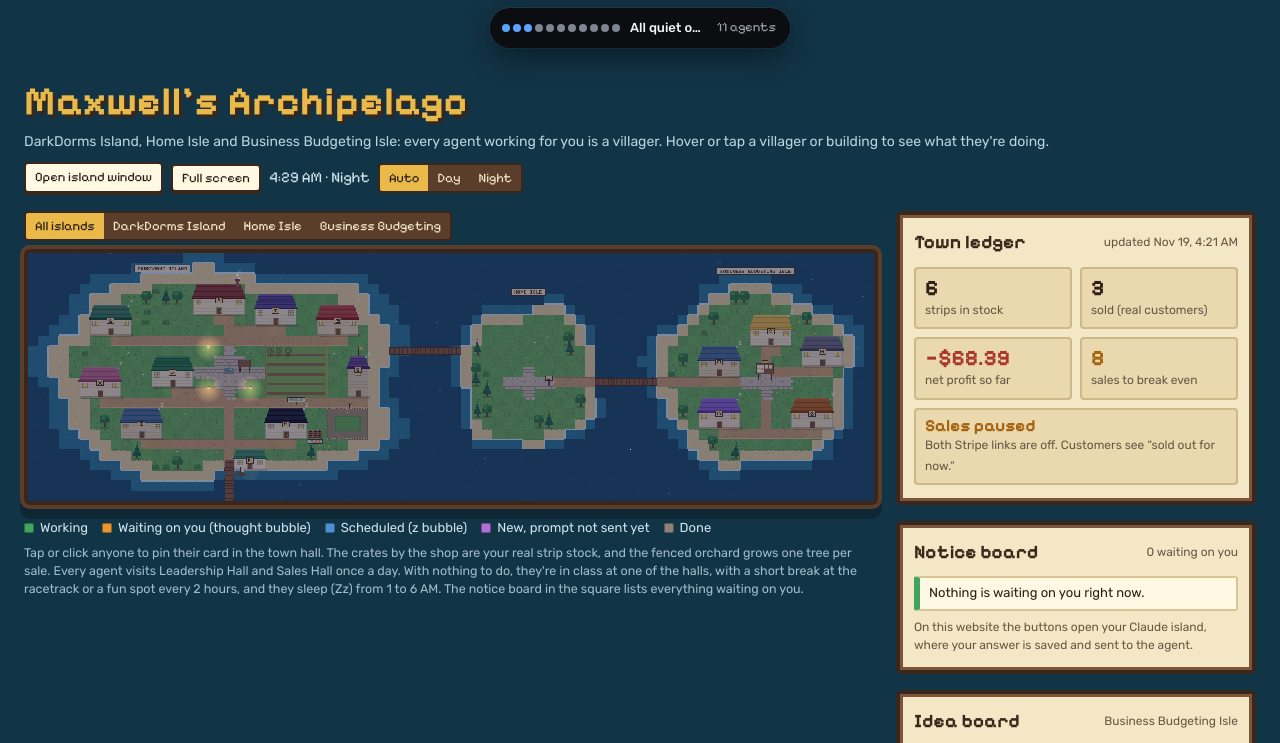
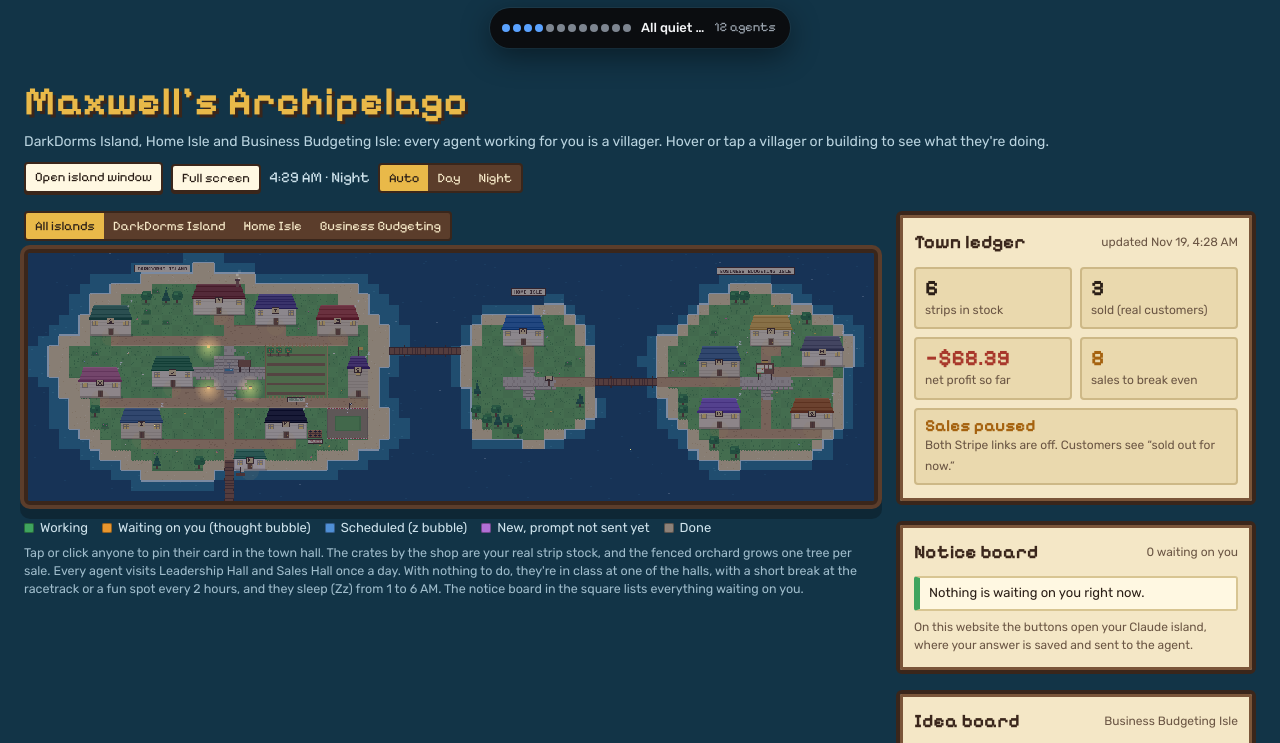
Before and after one commit to MWovchko/lights-out, a plain HTML site: page index.html in a window 1280 px wide. Shown: the top 743 px of the page. Drawn offline with Linux system fonts and the light colour scheme.

Commit message:
Add Dex, the domain scout on Home Isle, with a domain finds list
Co-Authored-By: Claude Opus 5.5 <noreply@anthropic.com>
Claude-Session: https://claude.ai/code/session_015rnzhTPpDADKYUouZ8ycnP

```diff
--- a/agents.json
+++ b/agents.json
@@ -1,5 +1,5 @@
 {
-  "updated": "2026-11-19T04:21:09.224944+00:00",
+  "updated": "2026-11-19T04:28:47.336696+00:00",
   "biz": {
     "stock": 6,
     "sold": 3,
@@ -267,6 +267,37 @@
       "needs": [],
       "thread": "cmsg_01DWJNahrsmHXUPwCMnYHJf4VSG3DwkVcgQEH82nHm3WcG",
       "threadTitle": "Research business budgeting bank app"
+    },
+    {
+      "id": "dex",
+      "name": "Dex",
+      "role": "Domain scout",
+      "color": "#2f6fb0",
+      "island": "home",
+      "status": "scheduled",
+      "statusText": "Daily domain hunt at 10:37 AM",
+      "task": "Hunts every day for good, available domain names for your current and possible businesses, checks price, and lists the best finds here. Never buys: registering is your call.",
+      "latest": "First hunt: dormquiet.com ($17), debtlesswallet.com ($17) and roomieaid.com ($17) were available. budgetcard.com and envelopecard.com are taken.",
+      "needs": [],
+      "thread": "cmsg_01DWJNahrsmHXUPwCMnYHJf4FaPh2rVpFxAhDar1bmLEWC",
+      "threadTitle": "Build agent island dashboard",
+      "house": {
+        "x": 46,
+        "y": 6,
+        "w": 4,
+        "h": 3,
+        "kind": "globe",
+        "roof": "#2f6fb0",
+        "wall": "#eee2c6",
+        "label": "Domain Lookout"
+      },
+      "look": {
+        "shirt": "#2f6fb0",
+        "pants": "#2a2a38",
+        "hair": "#3a2418",
+        "skin": "#e8bf98",
+        "acc": "glasses"
+      }
     }
   ],
   "retired": [],
@@ -437,5 +468,37 @@
       "about": "A shady porch with a free jigsaw table and a tidy abacus, where villagers drop by to rest and solve number puzzles together.",
       "color": "#3f8a5f"
     }
+  ],
+  "domainFinds": [
+    {
+      "domain": "dormquiet.com",
+      "price": "17.00",
+      "idea": "dorm soundproofing / quiet products",
+      "checked": "2026-11-18"
+    },
+    {
+      "domain": "debtlesswallet.com",
+      "price": "17.00",
+      "idea": "the debt-free business budgeting card",
+      "checked": "2026-11-18"
+    },
+    {
+      "domain": "roomieaid.com",
+      "price": "17.00",
+      "idea": "dorm and roommate products",
+      "checked": "2026-11-18"
+    },
+    {
+      "domain": "envelopecard.org",
+      "price": "16.00",
+      "idea": "budgeting card (envelopecard.com is taken)",
+      "checked": "2026-11-18"
+    },
+    {
+      "domain": "budgetcard.org",
+      "price": "16.00",
+      "idea": "budgeting card (budgetcard.com is taken)",
+      "checked": "2026-11-18"
+    }
   ]
 }
--- a/index.html
+++ b/index.html
@@ -517,6 +517,7 @@ const ICONS={
   hall:["..#..","#####","..#..","..#..","..#.."],
   sales:[".####","#.#..",".###.","..#.#","####."],
   fun:["#....","####.","#####","###..","#...."],
+  globe:[".###.","#.#.#","#####","#.#.#",".###."],
   cottage:["..#..",".###.","#####",".#.#."],
   bulb:[".###.","#...#","#...#",".#.#.",".###.",".###."],
   gear:["#.#.#",".###.","##.##",".###.","#.#.#"],
@@ -919,6 +920,7 @@ function tipHTML(h){
   return `<div class="nm">${esc(a.name)}</div><div class="rl">${esc(a.role)} · ${esc(a.house.label)}</div>
     <span class="pill ${a.status}">${STLABEL[a.status]}</span> <span style="font-size:12.5px">${esc(a.statusText)}</span>
     <div class="row"><div class="lbl">Doing</div>${esc(a.task)}</div>
+    ${a.id==="dex"&&DOMAINS.length?`<div class="row"><div class="lbl">Domain finds (available when checked)</div><ul>${DOMAINS.slice(0,8).map(f=>`<li><b>${esc(f.domain)}</b>${f.price?` · $${esc(f.price)} first year`:""}${f.idea?` · for ${esc(f.idea)}`:""}${f.checked?` <span style="opacity:.7">(checked ${esc(f.checked)})</span>`:""}</li>`).join("")}</ul><div style="opacity:.75">Dex never buys. If you want one, register it yourself soon: availability can change.</div></div>`:""}
     ${a.latest?`<div class="row"><div class="lbl">Latest</div>${esc(a.latest)}</div>`:""}
     ${(()=>{ const ac=(actors.find(z=>z.agent.id===a.id)||{}).act; const cd=classDone(a.id);
       return (ac?`<div class="row"><div class="lbl">${a.status==="scheduled"||a.status==="done"?"Free time":"Daily class"}</div>${esc(actText(ac))}</div>`:"")+
@@ -1292,7 +1294,7 @@ document.getElementById("ideaForm").addEventListener("submit",async e=>{
 });
 function refresh(){ allAgentsCache=withAsks(allAgents()); makeActors(); renderBoard(); renderRoster(); renderIdeas(); if(window.Island) window.Island.update(allAgentsCache, {updated:DATA_UPDATED}); buildBubbles(); }
 function rebuild(){ buildWorld(); drawTerrain(); refresh(); }
-let LESSON=null, SALES_CLASS=null;
+let LESSON=null, SALES_CLASS=null, DOMAINS=[];
 /* Live data: agents.json is the source of truth for the built-in agents; the copy above is the fallback. */
 let DATA_UPDATED = "2026-11-17T20:00:00-06:00", dataSig = "";
 function applyData(d){
@@ -1304,6 +1306,7 @@ function applyData(d){
   if(d.updated) DATA_UPDATED=d.updated;
   if(d.latestLesson) LESSON=d.latestLesson;
   if(d.latestSalesClass) SALES_CLASS=d.latestSalesClass;
+  DOMAINS = Array.isArray(d.domainFinds)?d.domainFinds.filter(f=>f&&f.domain):[];
   FUN = Array.isArray(d.funSpots)?d.funSpots.filter(f=>f&&f.id&&f.name).slice(0,8):[];
   const known=new Map(AGENTS.map(a=>[a.id,a]));
   extras=[];
```
